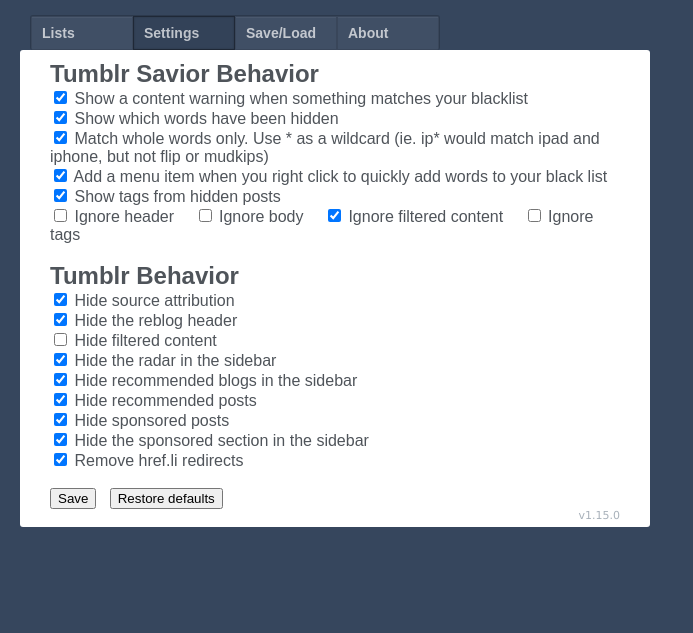
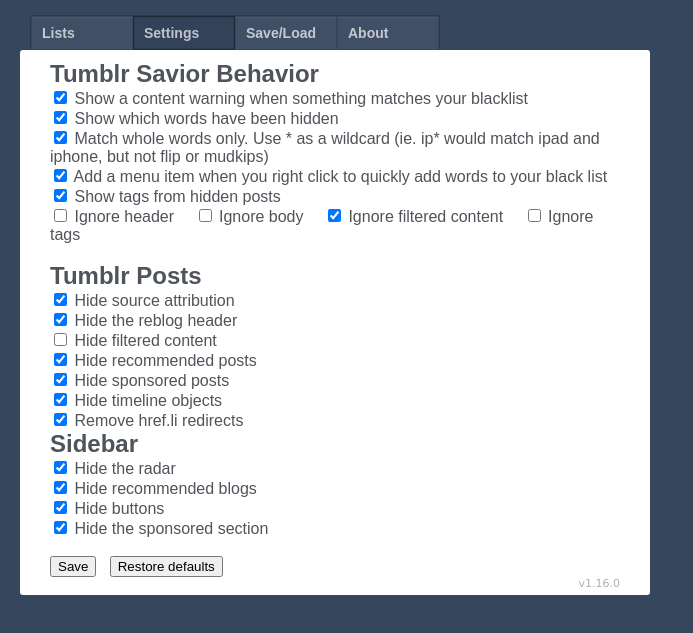
Before and after one commit to bjornstar/Tumblr-Savior, a browser extension: page src/data/options.html in a window 1280 px wide. Both pictures are taken after a click on the item "Settings". Shown: the part 107-740 px from the top of the page, without its empty margins (0-693 px from the left). Drawn offline with Linux system fonts and the light colour scheme.

Commit message:
v1.16.0 / 2024-05-17

```diff
--- a/package.json
+++ b/package.json
@@ -1,6 +1,6 @@
 {
   "name": "tumblr-savior",
-  "version": "1.15.0",
+  "version": "1.16.0",
   "description": "Would you like to control what shows up on your dashboard? Tumblr Savior is here to save you!",
   "scripts": {
     "addons-linter": "addons-linter src",
@@ -23,7 +23,7 @@
   },
   "homepage": "https://github.com/bjornstar/Tumblr-Savior#readme",
   "devDependencies": {
-    "addons-linter": "^6.12.0",
-    "eslint": "^8.48.0"
+    "addons-linter": "^6.24.0",
+    "eslint": "^8.57.0"
   }
 }
--- a/src/data/defaults.js
+++ b/src/data/defaults.js
@@ -6,9 +6,11 @@
 	'hide_reblog_header': true,
 	'hide_recommended_blogs': true,
 	'hide_recommended_posts': true,
+	'hide_sidebar_buttons': true,
 	'hide_source': true,
 	'hide_sponsored': true,
 	'hide_sponsored_sidebar': true,
+	'hide_timeline_objects': true,
 	'ignore_body': false,
 	'ignore_filtered_content': true,
 	'ignore_header': false,
@@ -20,5 +22,5 @@
 	'show_notice': true,
 	'show_tags': true,
 	'show_words': true,
-	'version': '1.15.0'
+	'version': '1.16.0'
 }; // Initialize default values.
--- a/src/data/options.html
+++ b/src/data/options.html
@@ -58,7 +58,7 @@
             <label for="ignore_tags_cb" class="ignore_label">Ignore tags</label>
           </div>
           <br />
-          <h2>Tumblr Behavior</h2>
+          <h2>Tumblr Posts</h2>
           <div id="hide_source_div">
             <input type="checkbox" id="hide_source_cb" name="hide_source_cb" /> <label for="hide_source_cb">Hide source attribution</label>
           </div>
@@ -68,23 +68,30 @@
           <div id="hide_filtered_content_div">
             <input type="checkbox" id="hide_filtered_content_cb" name="hide_filtered_content_cb" /> <label for="hide_filtered_content_cb">Hide filtered content</label>
           </div>
-          <div id="hide_radar_div">
-            <input type="checkbox" id="hide_radar_cb" name="hide_radar_cb" /> <label for="hide_radar_cb">Hide the radar in the sidebar</label>
-          </div>
-          <div id="hide_recommended_blogs_div">
-            <input type="checkbox" id="hide_recommended_blogs_cb" name="hide_recommended_blogs_cb" /> <label for="hide_recommended_blogs_cb">Hide recommended blogs in the sidebar</label>
-          </div>
           <div id="hide_recommended_posts_div">
             <input type="checkbox" id="hide_recommended_posts_cb" name="hide_recommended_posts_cb" /> <label for="hide_recommended_posts_cb">Hide recommended posts</label>
           </div>
           <div id="hide_sponsored_div">
             <input type="checkbox" id="hide_sponsored_cb" name="hide_sponsored_cb" /> <label for="hide_sponsored_cb">Hide sponsored posts</label>
           </div>
-          <div id="hide_yahoo_ads_div">
-            <input type="checkbox" id="hide_sponsored_sidebar_cb" name="hide_sponsored_sidebar_cb" /> <label for="hide_sponsored_sidebar_cb">Hide the sponsored section in the sidebar</label>
+          <div id="hide_timeline_objects_div">
+            <input type="checkbox" id="hide_timeline_objects_cb" name="hide_timeline_objects_cb" /> <label for="hide_timeline_objects_cb">Hide timeline objects</label>
           </div>
-          <div id="remove_redirects">
+          <div id="remove_redirects_div">
             <input type="checkbox" id="remove_redirects_cb" name="remove_redirects_cb" /> <label for="remove_redirects_cb">Remove href.li redirects</label>
+          </div>
+          <h2>Sidebar</h2>
+          <div id="hide_radar_div">
+            <input type="checkbox" id="hide_radar_cb" name="hide_radar_cb" /> <label for="hide_radar_cb">Hide the radar</label>
+          </div>
+          <div id="hide_recommended_blogs_div">
+            <input type="checkbox" id="hide_recommended_blogs_cb" name="hide_recommended_blogs_cb" /> <label for="hide_recommended_blogs_cb">Hide recommended blogs</label>
+          </div>
+          <div id="hide_sidebar_buttons_div">
+            <input type="checkbox" id="hide_sidebar_buttons_cb" name="hide_sidebar_buttons_cb" /> <label for="hide_sidebar_buttons_cb">Hide buttons</label>
+          </div>
+          <div id="hide_sponsored_sidebar_div">
+            <input type="checkbox" id="hide_sponsored_sidebar_cb" name="hide_sponsored_sidebar_cb" /> <label for="hide_sponsored_sidebar_cb">Hide the sponsored section</label>
           </div>
         </div>
         <div id="saveloadDiv">
--- a/src/data/options.js
+++ b/src/data/options.js
@@ -10,9 +10,11 @@
 		hide_reblog_header: 'hide_reblog_header_cb',
 		hide_recommended_blogs: 'hide_recommended_blogs_cb',
 		hide_recommended_posts: 'hide_recommended_posts_cb',
+		hide_sidebar_buttons: 'hide_sidebar_buttons_cb',
 		hide_source: 'hide_source_cb',
 		hide_sponsored: 'hide_sponsored_cb',
 		hide_sponsored_sidebar: 'hide_sponsored_sidebar_cb',
+		hide_timeline_objects: 'hide_timeline_objects_cb',
 		ignore_body: 'ignore_body_cb',
 		ignore_filtered_content: 'ignore_filtered_content_cb',
 		ignore_header: 'ignore_header_cb',
@@ -96,7 +98,7 @@
 		}
 	}
 
-	return parsedSettings;
+	return { ...defaultSettings, ...parsedSettings };
 }
 
 function removeElement(id) {
```
Also changed, not shown: src/data/script.js (+20 -23 lines), .github/workflows/node.js.yml, CHANGELOG.md, src/manifest.json.
